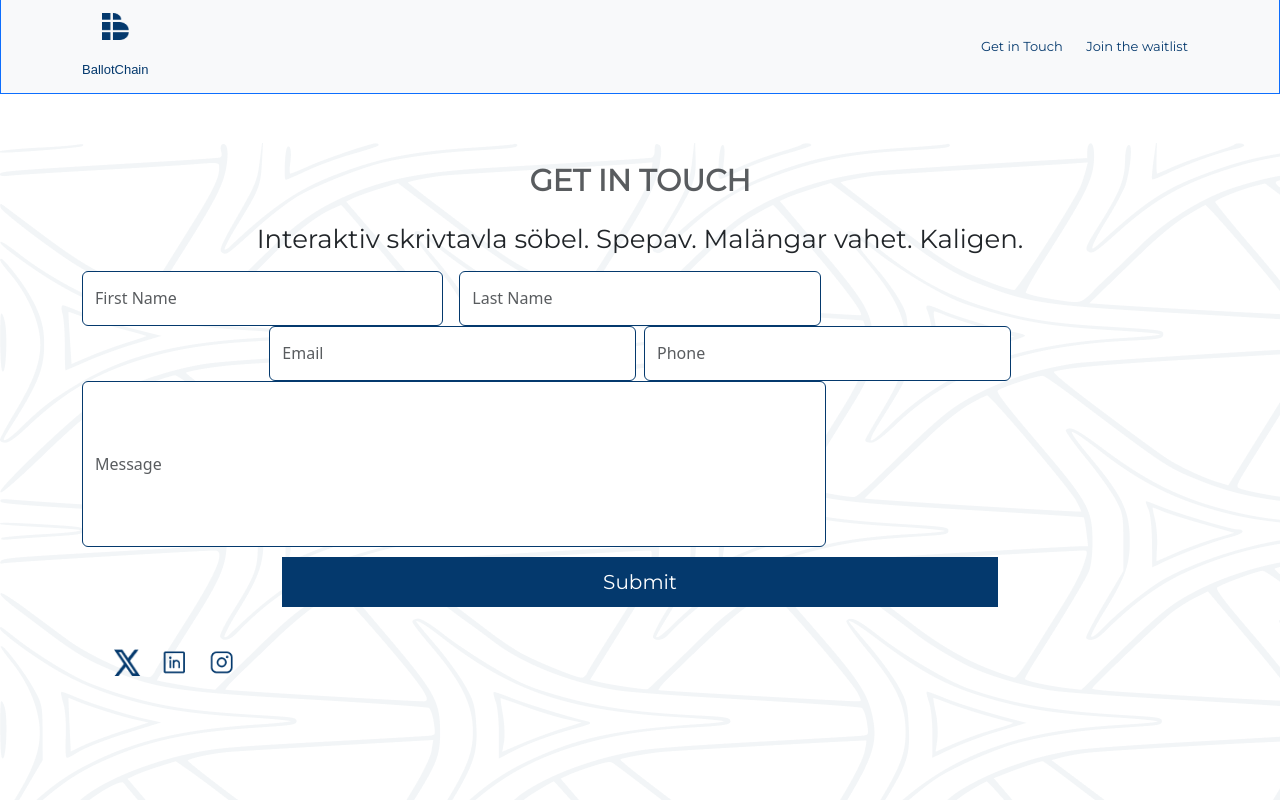
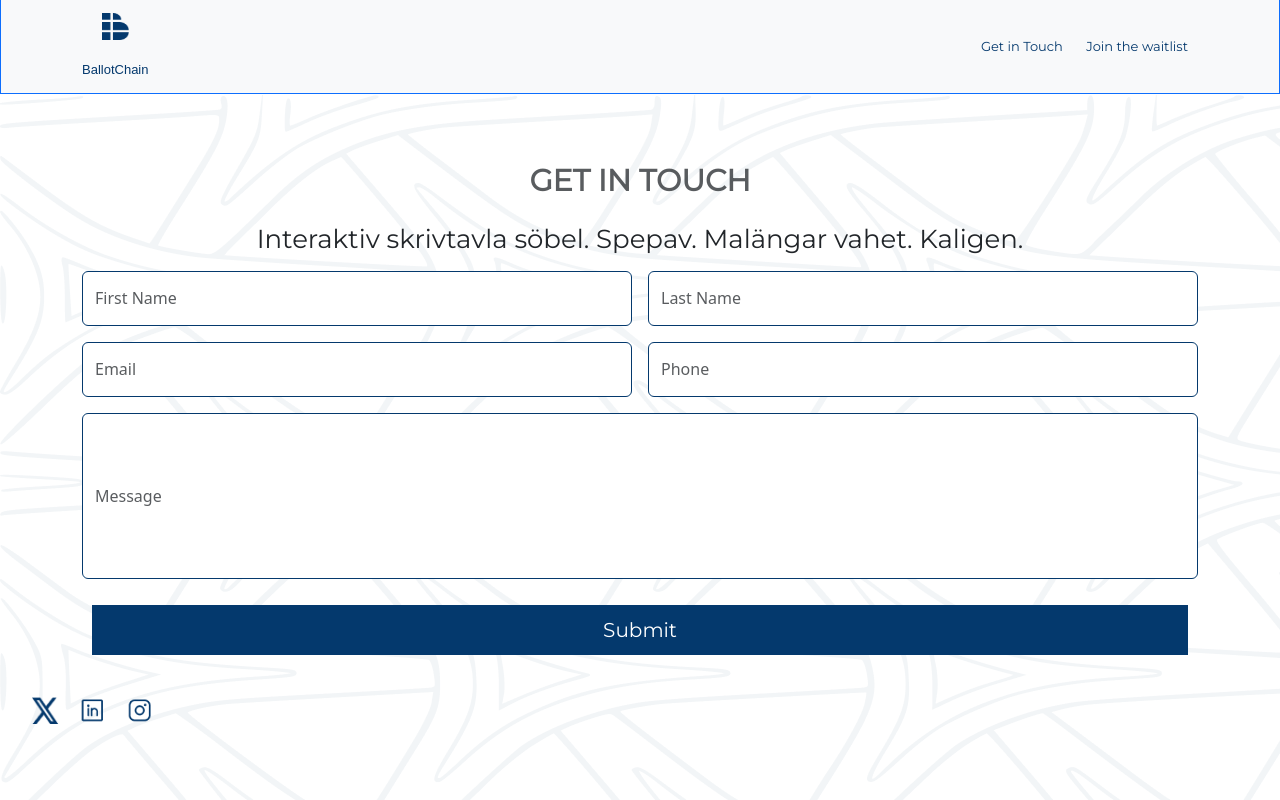
Before and after one commit to posh101/Ballotchain-Waitlist, a website: page client/get-in-touch.html in a window 1280 px wide. Shown: the top 800 px of the page. Drawn offline with nearby package versions, Linux system fonts and the light colour scheme; a web font is replaced by a local one.

Commit message:
Modified get in touch

```diff
--- a/client/get-in-touch.html
+++ b/client/get-in-touch.html
@@ -41,33 +41,30 @@
                 </p>
             </div>
             <form class=" justify-content-center" id="myForm">
-               <div class="row g-3">
-                <div class="col-md-4 sm-4 lg-4">
+              <div class="row g-3 justify-content-center">
+                <div class="col-md-6 sm-4 lg-6">
                   <input type="name" class="form-control" id="inputfirstname" placeholder="First Name">
                 </div>
-                <div class="col-md-4 sm-4 lg-4">
+                <div class="col-md-6 sm-4 lg-6">
                   <input type="text" class="form-control" id="inputlastname" placeholder="Last Name">
                 </div>
-              </div>
-                <div class="row g-2 justify-content-center">
-                <div class="col-lg-4 sm-4 md-4">
+                <div class="col-lg-6 sm-4 md-6">
                   <input type="email" class="form-control" id="inputemail" placeholder="Email">
                 </div>
-                <div class="col-lg-4 sm-4 md-4">
+                <div class="col-lg-6 sm-4 md-6">
                   <input type="number" class="form-control" id="inputphone" placeholder="Phone">
                 </div>
-              </div>
-                <div class="col-md-8 sm-4">
+                <div class="col-md-12 sm-4">
                   <input type="text" class="form-control" id="message" placeholder="Message">
                 </div>
-                 <div class="row justify-content-center">
-                  <div class="col-lg-8 sm-4 md-8">
+
+                  <div class="col-lg-12 sm-4 md-12">
                   <div class="d-grid gap-2">
                     <button class="btn-submit" type="button">Submit</button>
                   </div>
                 </div>
-                 </div>
-
+              </div>
+            </div>
               </form>
 
 
--- a/client/style.css
+++ b/client/style.css
@@ -120,7 +120,7 @@ h1 {
   list-style-type: none;
   gap: 27.39px;
   position: relative;
-  top: 3rem;
+
 }
 
 .phone {
@@ -140,7 +140,7 @@ h1 {
     }
 
   main {
-    height: 1100px;
+    height: 100%px;
   }
     .navbar-brand {
       font-size: 13px;
@@ -192,9 +192,7 @@ h1 {
   }
 
   main {
-    padding: 0;
-    margin: 0;
-    height: 1100px;;
+    height: 100%;;
   }
 
   #text {
@@ -315,7 +313,7 @@ h1 {
   align-items: center;
   justify-content: center;
   flex-direction: column;
-  margin-top: 3rem;
+  padding-top: 3rem;
 }
 
 .form-text {
@@ -331,6 +329,7 @@ h1 {
   list-style-type: none;
   gap: 20px;
   margin-top: 2rem;
+  cursor: pointer;
 }
 
 .form-header-text {
```
Also changed, not shown: client/index.html (+2 -2 lines).
